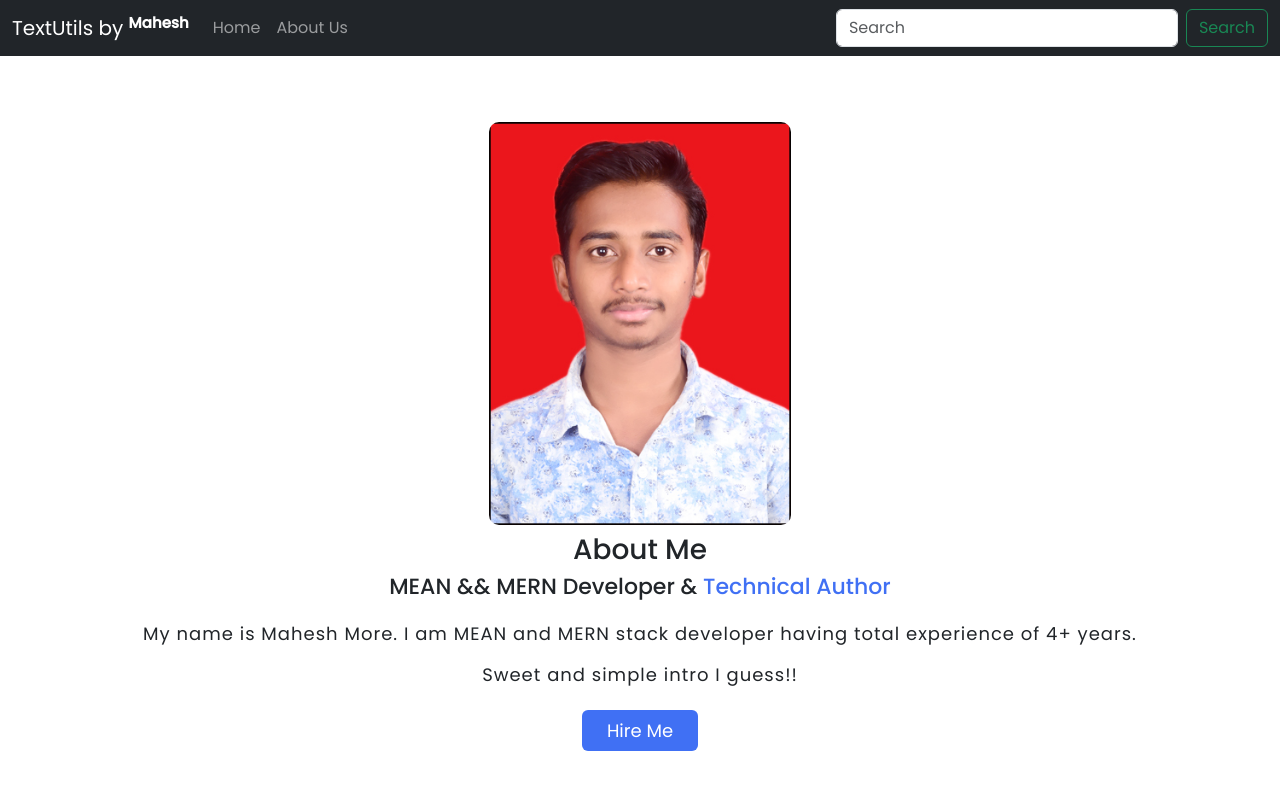
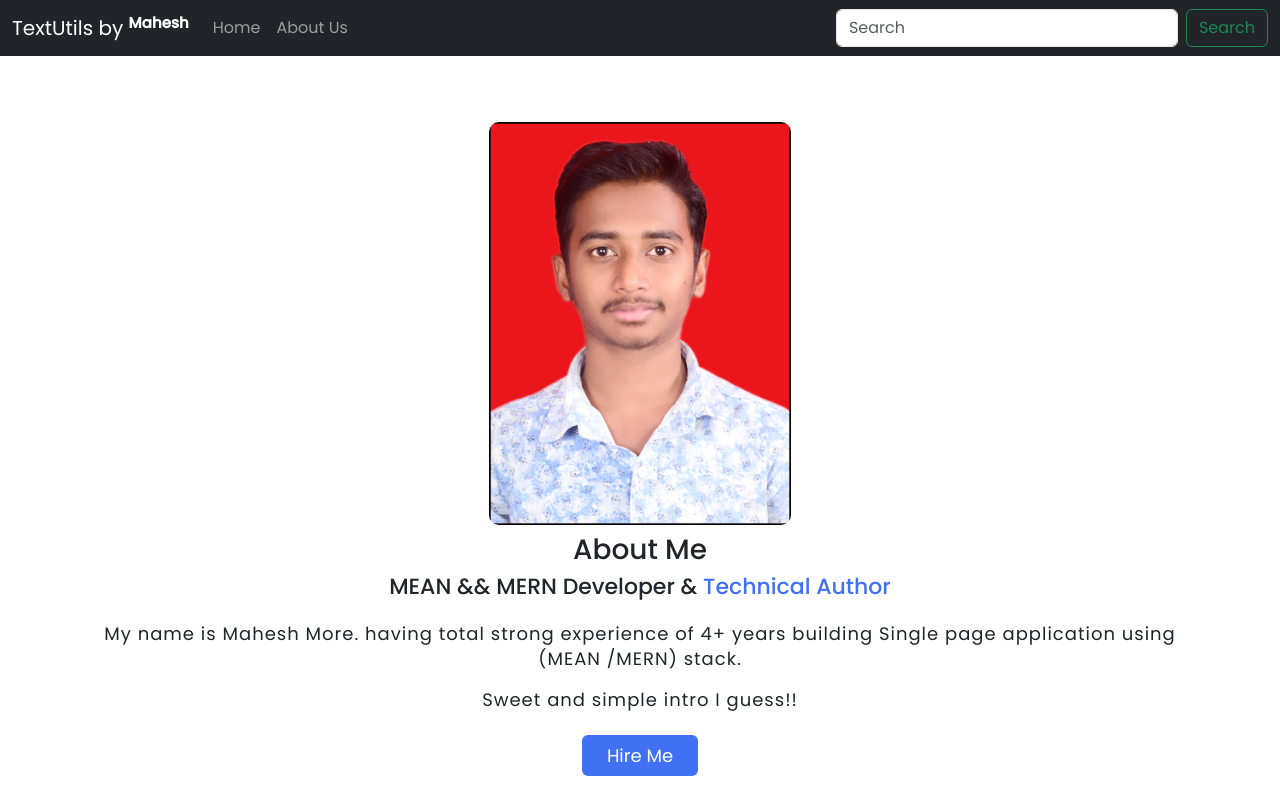
Before and after one commit to maheshmore667/Text-Transformer, a React (Create React App) app: page /about in a window 1280 px wide. Built offline with nearby package versions, Linux system fonts and the light colour scheme.

Commit message:
description updated

```diff
--- a/src/Components/About.js
+++ b/src/Components/About.js
@@ -12,7 +12,7 @@ export default function About() {
     <div className="text col-12 text-center my-2">
         <h3>About Me</h3>
         <h5>MEAN && MERN Developer & <span>Technical Author</span></h5>
-          <p>My name is Mahesh More. I am  MEAN and MERN stack developer having total experience of 4+ years.</p>
+          <p>My name is Mahesh More. having total strong experience of 4+ years building Single page application using (MEAN /MERN) stack.</p>
           <p>Sweet and simple intro I guess!!</p>
         <div className="data">
         <Link to="/" className="hire">Hire Me</Link>
```
